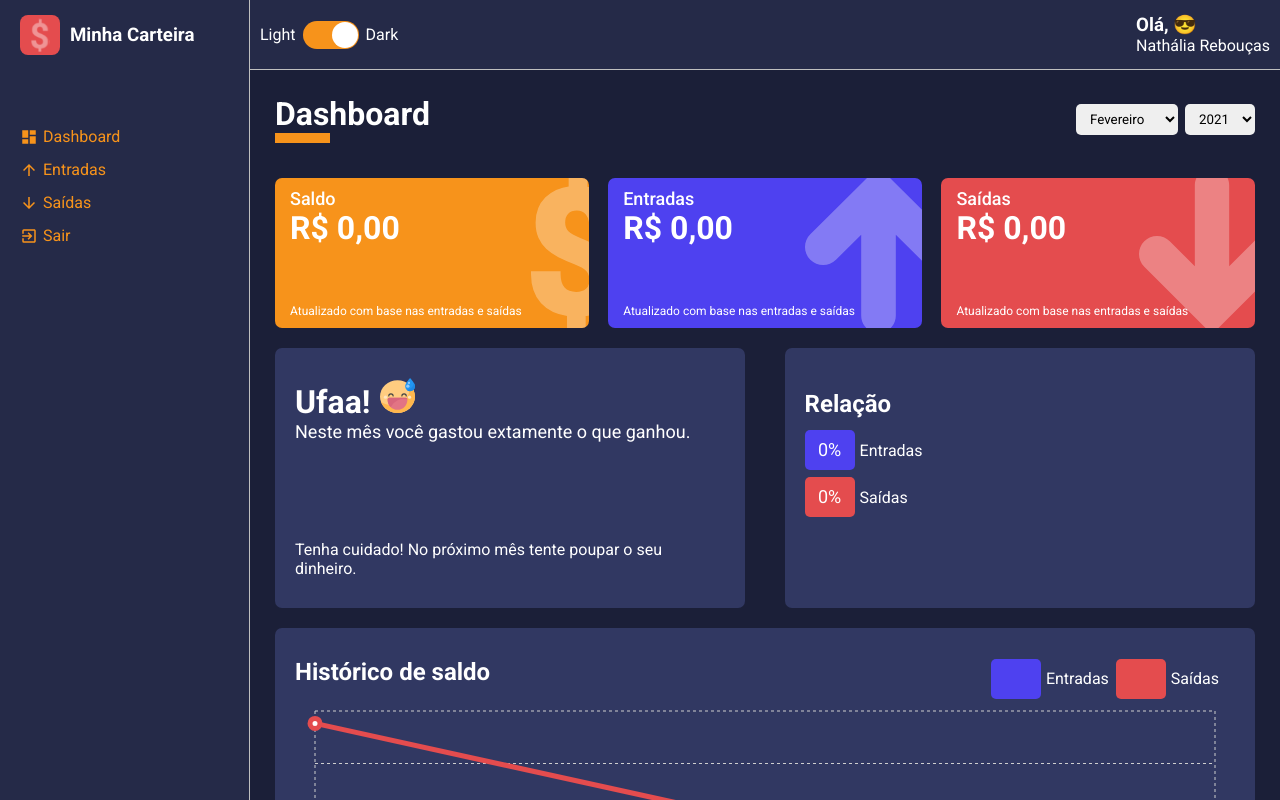
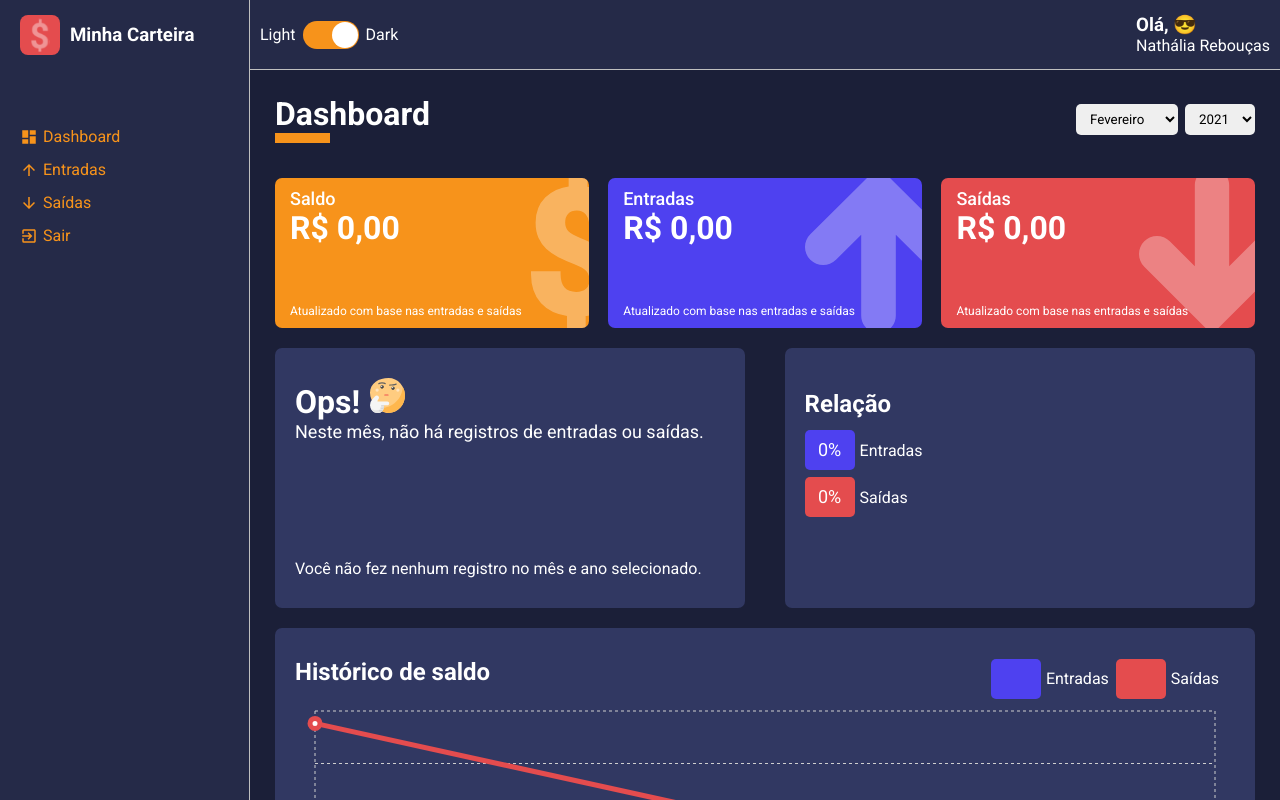
Before and after one commit to nathaliareboucas/minha-carteira, a React (Create React App) app: page /dashboard in a window 1280 px wide. Built offline with nearby package versions, Linux system fonts and the light colour scheme.

Commit message:
correção mensagem quando não há registros de entradas e saídas

```diff
--- a/src/pages/Dashboard/index.tsx
+++ b/src/pages/Dashboard/index.tsx
@@ -15,6 +15,7 @@ import listOfMonths from '../../utils/months';
 import happyImg from '../../assets/happy.svg';
 import sadImg from '../../assets/sad.svg';
 import grinningImg from '../../assets/grinning.svg';
+import opsImg from '../../assets/ops.svg';
 
 const Dashboard: React.FC = () => {
 
@@ -101,6 +102,13 @@ const Dashboard: React.FC = () => {
         footerText: 'Verifique suas depesas e tente cortar gastos desnecessários.',
         icon: sadImg
       }
+    } else if (totalGains === 0 && totalExpenses === 0) {
+      return {
+        title: 'Ops!',
+        description: 'Neste mês, não há registros de entradas ou saídas.',
+        footerText: 'Você não fez nenhum registro no mês e ano selecionado.',
+        icon: opsImg
+      }
     } else if (totalBalance === 0) {
       return {
         title: 'Ufaa!',
@@ -116,7 +124,7 @@ const Dashboard: React.FC = () => {
         icon: happyImg
       }
     }
-  }, [totalBalance]);
+  }, [totalBalance, totalGains, totalExpenses]);
 
   const relationExpensesVersusGains = useMemo(() => {
     const total = totalGains + totalExpenses;
--- a/src/repositories/expenses.ts
+++ b/src/repositories/expenses.ts
@@ -47,7 +47,8 @@ const expenses = [
   {"description":"Plano de Saúde",        "amount":"300.00","type":"saída","frequency":"recorrente","date":"2020-07-23"},
   {"description":"Compras do mês",        "amount":"700.00","type":"saída","frequency":"recorrente","date":"2020-07-25"},
   {"description":"Cafeteira",             "amount":"250.00","type":"saída","frequency":"eventual",  "date":"2020-07-26"},
-  {"description":"Pizza",                 "amount":"60.00", "type":"saída","frequency":"eventual",  "date":"2020-07-19"}
+  {"description":"Pizza",                 "amount":"60.00", "type":"saída","frequency":"eventual",  "date":"2020-07-19"},
+  {"description":"Carro",                 "amount":"750.01", "type":"saída","frequency":"eventual",  "date":"2020-07-19"}
 ];
 
 export default expenses
```
Also changed, not shown: 1 other file (tests, documents, lock files or other folders).
